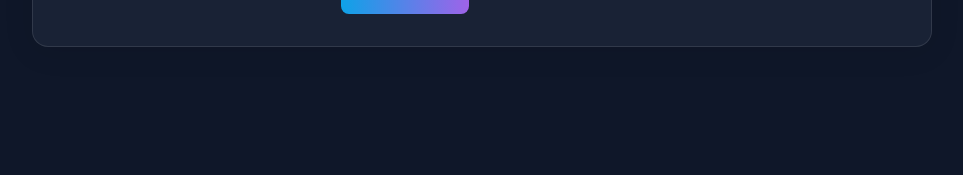
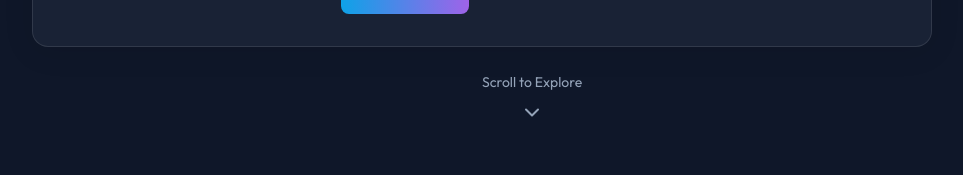
Before and after one commit to SumitDalavi/sumit-portfolio, a React (Vite) app: page / in a window 1280 px wide. Shown: the part 569-744 px from the top of the page, without its empty margins (158-1121 px from the left). Built offline with nearby package versions, Linux system fonts and the light colour scheme.

Commit message:
feat: add bouncing scroll indicator to hero section

```diff
--- a/src/components/Hero.jsx
+++ b/src/components/Hero.jsx
@@ -1,9 +1,9 @@
 import React from 'react';
-import { Code, Globe, Mail, FileText } from 'lucide-react';
+import { Code, Globe, Mail, FileText, ChevronDown } from 'lucide-react';
 
 const Hero = () => {
   return (
-    <section className="section animate-fade-in" style={{ minHeight: '90vh', display: 'flex', alignItems: 'center' }}>
+    <section className="section animate-fade-in" style={{ minHeight: '90vh', display: 'flex', alignItems: 'center', position: 'relative' }}>
       <div className="container">
         <div className="glass-panel" style={{ maxWidth: '900px', margin: '0 auto', textAlign: 'center' }}>
           <h1 style={{ fontSize: '3.5rem', marginBottom: '1rem' }}>
@@ -31,6 +31,13 @@ const Hero = () => {
           </div>
         </div>
       </div>
+
+      <div style={{ position: 'absolute', bottom: '2rem', left: '50%', transform: 'translateX(-50%)', color: 'hsl(var(--text-secondary))' }} className="animate-bounce">
+        <div style={{ display: 'flex', flexDirection: 'column', alignItems: 'center', gap: '0.5rem', fontSize: '0.875rem' }}>
+          <span>Scroll to Explore</span>
+          <ChevronDown size={24} />
+        </div>
+      </div>
     </section>
   );
 };
--- a/src/index.css
+++ b/src/index.css
@@ -164,3 +164,12 @@ a:hover {
 @media (min-width: 1024px) {
   .grid-3 { grid-template-columns: repeat(3, 1fr); }
 }
+
+@keyframes bounce {
+  0%, 100% { transform: translateY(0); }
+  50% { transform: translateY(10px); }
+}
+
+.animate-bounce {
+  animation: bounce 2s infinite;
+}
```
